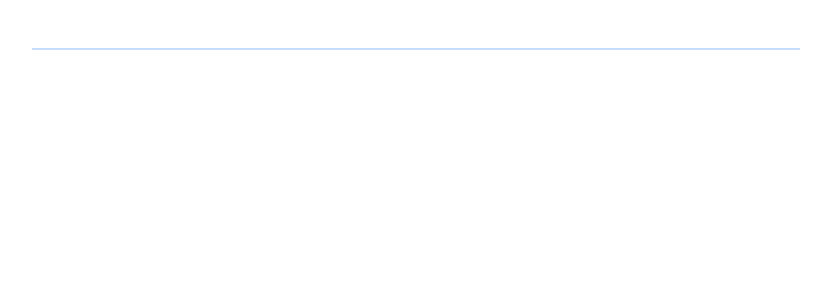
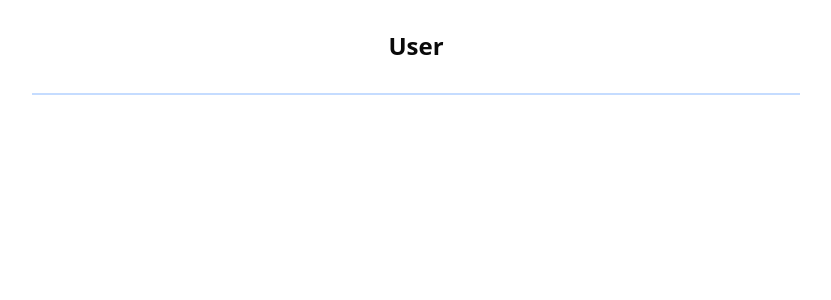
Before and after one commit to Cizzuk/Benjeto, a Jekyll site: the page built from index.md, in a window 1280 px wide. Shown: the top 300 px of the page, without its empty margins (224-1055 px from the left). Built offline with Jekyll 4.4.1, drawn with Linux system fonts in a browser that asks for light colours.

Commit message:
Update home.html

```diff
--- a/_layouts/home.html
+++ b/_layouts/home.html
@@ -7,9 +7,19 @@ layout: base
   {% if site.profile.icon %}
   <img class="icon" src="{{ site.profile.icon }}">
   {% endif %}
+  {% if site.profile.name %}
   <h1>{{ site.profile.name }}</h1>
+  {% else %}
+  <h1>{{ site.title }}</h1>
+  {% endif %}
   {% if site.profile.bio %}
   <p class="bio">{{ site.profile.bio }}</p>
+  {% endif %}
+  {% if site.profile.contact.url and site.profile.contact.name %}
+  <a class="contact" href="{{ site.profile.contact.url }}">{{ site.profile.contact.name }}</a>
+  {% endif %}
+  {% if site.profile.pronouns %}
+  <span class="pronouns">{{ site.profile.pronouns }}</span>
   {% endif %}
   <ul class="exlink">
   {%- for entry in site.profile.links -%}
```
Lines whose indentation alone changed are shown as unchanged.
